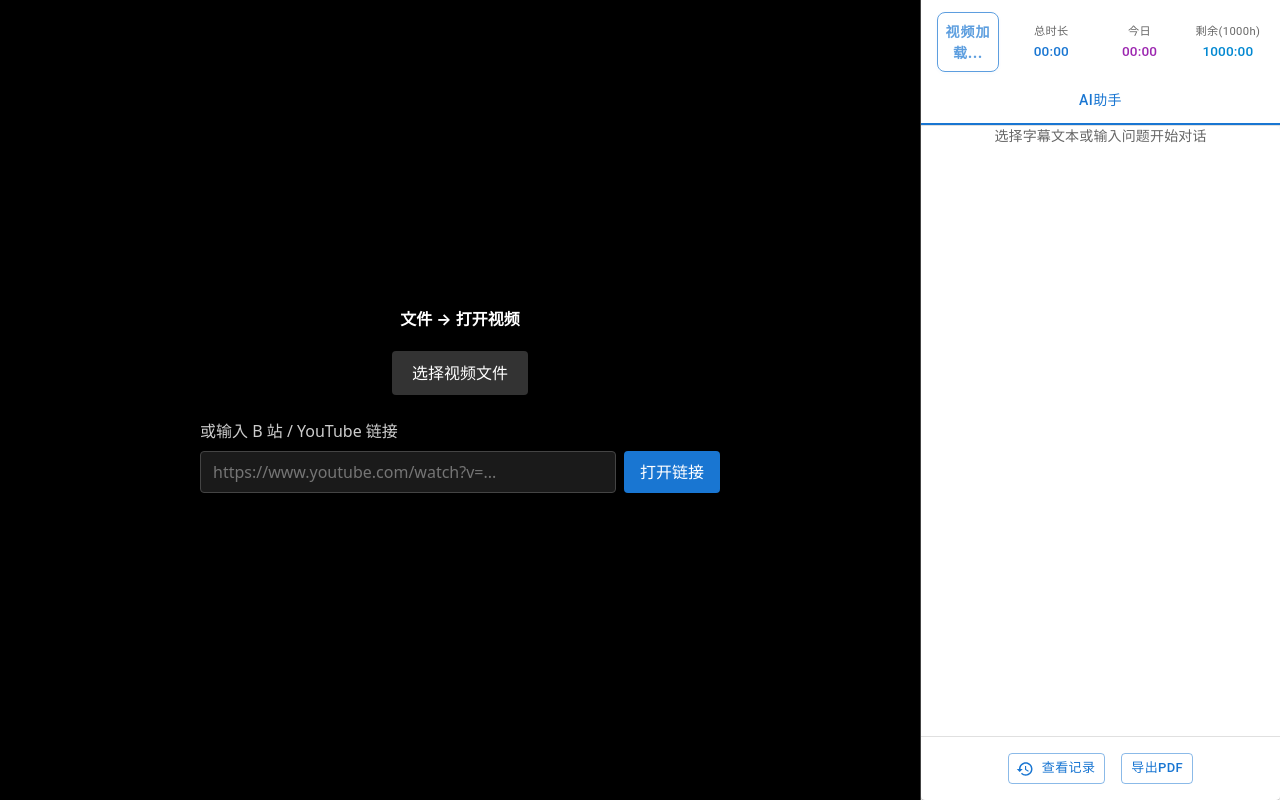
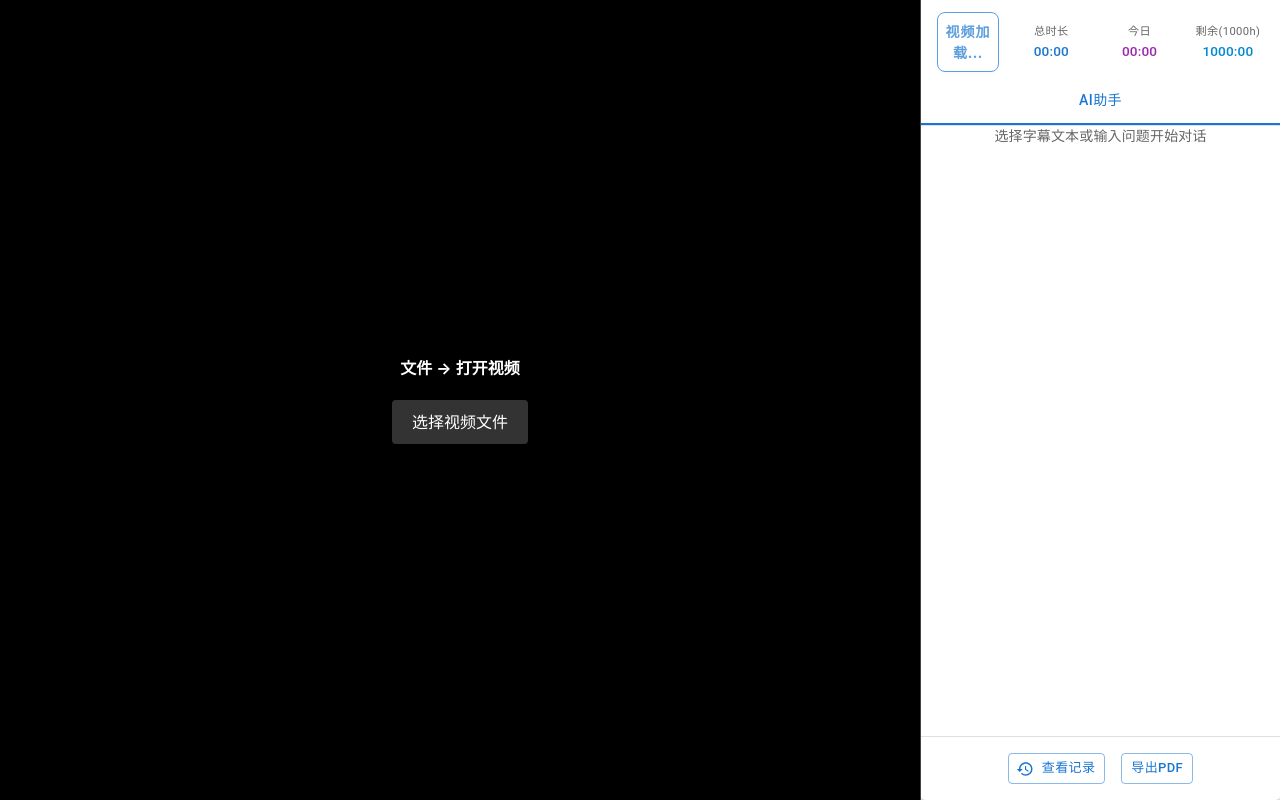
Before and after one commit to MLcore-Engine/learn-player, a React (Create React App) app: page / in a window 1280 px wide. Built offline with nearby package versions, Linux system fonts and the light colour scheme.

Commit message:
Remove web video link playback

```diff
--- a/src/components/WebVideoPlayer.js
+++ /dev/null
@@ -1,42 +0,0 @@
-import React, { useEffect, useRef } from 'react';
-
-const WebVideoPlayer = ({ url, onLoad }) => {
-  const webviewRef = useRef(null);
-
-  useEffect(() => {
-    const webview = webviewRef.current;
-    if (!webview) return undefined;
-
-    const handleDidFinishLoad = () => {
-      if (onLoad) {
-        onLoad();
-      }
-    };
-
-    webview.addEventListener('did-finish-load', handleDidFinishLoad);
-    return () => {
-      webview.removeEventListener('did-finish-load', handleDidFinishLoad);
-    };
-  }, [onLoad]);
-
-  if (!window?.electronAPI) {
-    return (
-      <div style={{ color: '#fff', padding: '16px' }}>
-        当前环境不支持网页播放器，请在桌面客户端中打开。
-      </div>
-    );
-  }
-
-  return (
-    <webview
-      ref={webviewRef}
-      src={url}
-      allowpopups="true"
-      allowFullScreen
-      style={{ width: '100%', height: '100%', border: 'none' }}
-      webpreferences="contextIsolation=yes, nodeIntegration=no"
-    />
-  );
-};
-
-export default WebVideoPlayer;
--- a/src/containers/VideoContainer.js
+++ b/src/containers/VideoContainer.js
@@ -1,7 +1,6 @@
-import React, { useCallback, useEffect, useRef, useState } from 'react';
+import React, { useCallback, useRef, useState } from 'react';
 import VideoPlayer from '../components/VideoPlayer';
 import VideoConversionProgress from '../components/VideoConversionProgress';
-import WebVideoPlayer from '../components/WebVideoPlayer';
 import { useVideo, useTimeStats as useContextTimeStats } from '../contexts/AppContext';
 import { useElectronIPC } from '../hooks/useElectronIPC';
 import { useSubtitle } from '../hooks/useSubtitle';
@@ -21,8 +20,7 @@ const VideoContainer = React.memo(({ onPlayerReady }) => {
     setSubtitleText,
     setVideoLoaded,
     subtitleText,
-    setPlayer,
-    setVideoPath
+    setPlayer
   } = useVideo();
 
   const { startWatchTimer, stopWatchTimer } = useContextTimeStats();
@@ -36,8 +34,6 @@ const VideoContainer = React.memo(({ onPlayerReady }) => {
 
   // 视频转换状态
   const [isConverting, setIsConverting] = useState(false);
-  const [videoUrlInput, setVideoUrlInput] = useState('');
-  const [urlError, setUrlError] = useState('');
 
   // 处理视频时间更新 - 稳定化
   const handleTimeUpdate = useCallback((currentTime) => {
@@ -129,45 +125,6 @@ const VideoContainer = React.memo(({ onPlayerReady }) => {
     };
   }, [setIsPlaying, setDuration, setVideoLoaded, startWatchTimer, stopWatchTimer, updateWatchTime, videoRef, onPlayerReady, setPlayer]);
 
-  const isWebVideo = /^https?:\/\//i.test(videoPath || '');
-
-  useEffect(() => {
-    if (!isWebVideo) return;
-    stopWatchTimer();
-    setIsPlaying(false);
-    setSubtitleText('');
-    setVideoLoaded(false);
-    setPlayer(null);
-    if (videoRef?.current) {
-      videoRef.current = null;
-    }
-  }, [isWebVideo, setIsPlaying, setSubtitleText, setVideoLoaded, stopWatchTimer, setPlayer, videoRef]);
-
-  const handleOpenWebVideo = useCallback(() => {
-    const trimmed = videoUrlInput.trim();
-    if (!trimmed) {
-      setUrlError('请输入视频链接');
-      return;
-    }
-
-    let parsedUrl;
-    try {
-      parsedUrl = new URL(trimmed);
-    } catch (error) {
-      setUrlError('链接格式不正确，请输入完整的 http/https 地址');
-      return;
-    }
-
-    if (!['http:', 'https:'].includes(parsedUrl.protocol)) {
-      setUrlError('仅支持 http 或 https 链接');
-      return;
-    }
-
-    setUrlError('');
-    setVideoPath(parsedUrl.toString());
-    setVideoUrlInput('');
-  }, [setVideoPath, videoUrlInput]);
-
   // 如果没有视频路径，显示提示
   if (!videoPath) {
     return (
@@ -195,111 +152,12 @@ const VideoContainer = React.memo(({ onPlayerReady }) => {
         >
           选择视频文件
         </button>
-        <div style={{ marginTop: '24px', width: '80%', maxWidth: '520px' }}>
-          <div style={{ marginBottom: '8px', color: '#ccc' }}>或输入 B 站 / YouTube 链接</div>
-          <div style={{ display: 'flex', gap: '8px' }}>
-            <input
-              value={videoUrlInput}
-              onChange={(event) => setVideoUrlInput(event.target.value)}
-              placeholder="https://www.youtube.com/watch?v=..."
-              style={{
-                flex: 1,
-                padding: '8px 12px',
-                borderRadius: '4px',
-                border: '1px solid #444',
-                backgroundColor: '#1a1a1a',
-                color: '#fff'
-              }}
-            />
-            <button
-              onClick={handleOpenWebVideo}
-              style={{
-                padding: '8px 16px',
-                backgroundColor: '#1976d2',
-                color: '#fff',
-                border: 'none',
-                borderRadius: '4px',
-                cursor: 'pointer'
-              }}
-            >
-              打开链接
-            </button>
-          </div>
-          {urlError && (
-            <div style={{ marginTop: '8px', color: '#ff6b6b' }}>{urlError}</div>
-          )}
-        </div>
       </div>
     );
   }
 
   return (
     <div style={{ flex: 1, backgroundColor: '#000', position: 'relative' }}>
-      {isWebVideo ? (
-        <>
-          <div style={{
-            position: 'absolute',
-            top: '16px',
-            left: '16px',
-            right: '16px',
-            display: 'flex',
-            gap: '8px',
-            zIndex: 1001
-          }}>
-            <input
-              value={videoUrlInput}
-              onChange={(event) => setVideoUrlInput(event.target.value)}
-              placeholder="https://www.youtube.com/watch?v=..."
-              style={{
-                flex: 1,
-                padding: '6px 10px',
-                borderRadius: '4px',
-                border: '1px solid #444',
-                backgroundColor: 'rgba(0, 0, 0, 0.7)',
-                color: '#fff'
-              }}
-            />
-            <button
-              onClick={handleOpenWebVideo}
-              style={{
-                padding: '6px 12px',
-                backgroundColor: '#1976d2',
-                color: '#fff',
-                border: 'none',
-                borderRadius: '4px',
-                cursor: 'pointer'
-              }}
-            >
-              打开链接
-            </button>
-            <button
-              onClick={selectVideo}
-              style={{
-                padding: '6px 12px',
-                backgroundColor: '#333',
-                color: '#fff',
-                border: 'none',
-                borderRadius: '4px',
-                cursor: 'pointer'
-              }}
-            >
-              打开本地文件
-            </button>
-          </div>
-          {urlError && (
-            <div style={{
-              position: 'absolute',
-              top: '56px',
-              left: '16px',
-              color: '#ff6b6b',
-              zIndex: 1001
-            }}>
-              {urlError}
-            </div>
-          )}
-          <WebVideoPlayer url={videoPath} onLoad={() => setVideoLoaded(true)} />
-        </>
-      ) : (
       <>
         <VideoPlayer
           videoPath={videoPath}
@@ -336,7 +194,6 @@ const VideoContainer = React.memo(({ onPlayerReady }) => {
           </div>
         )}
       </>
-      )}
     </div>
   );
 });
```
Lines whose indentation alone changed are shown as unchanged.
